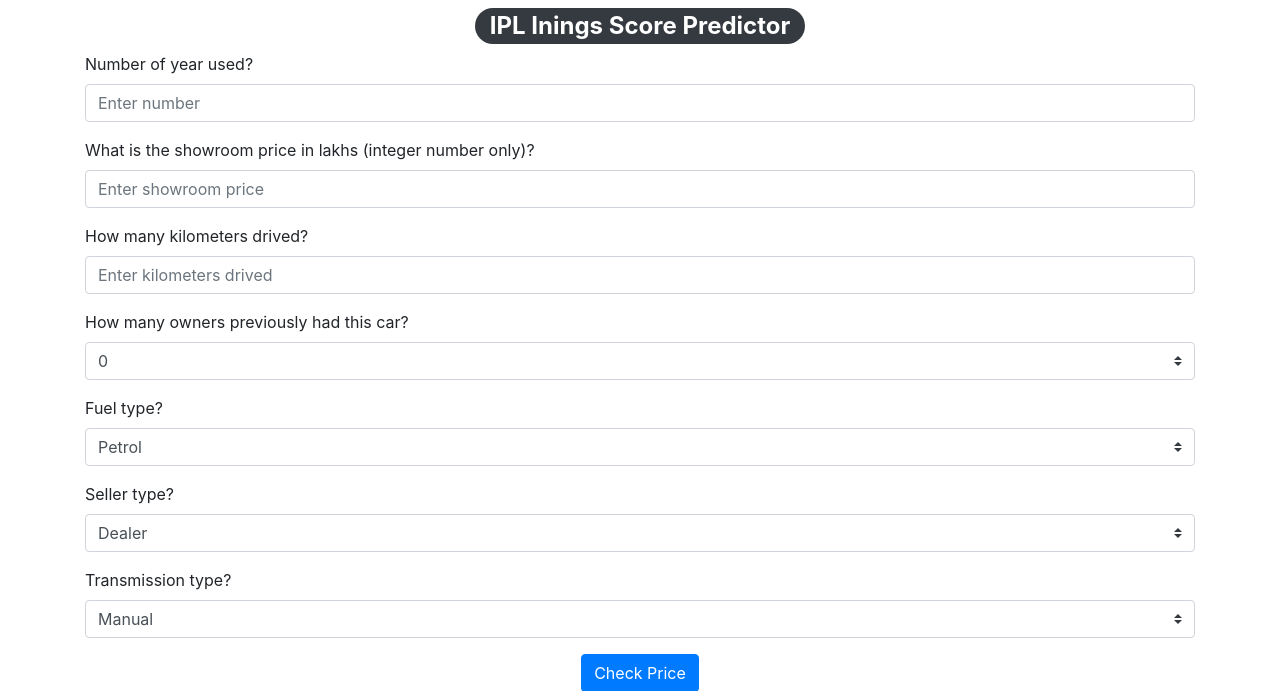
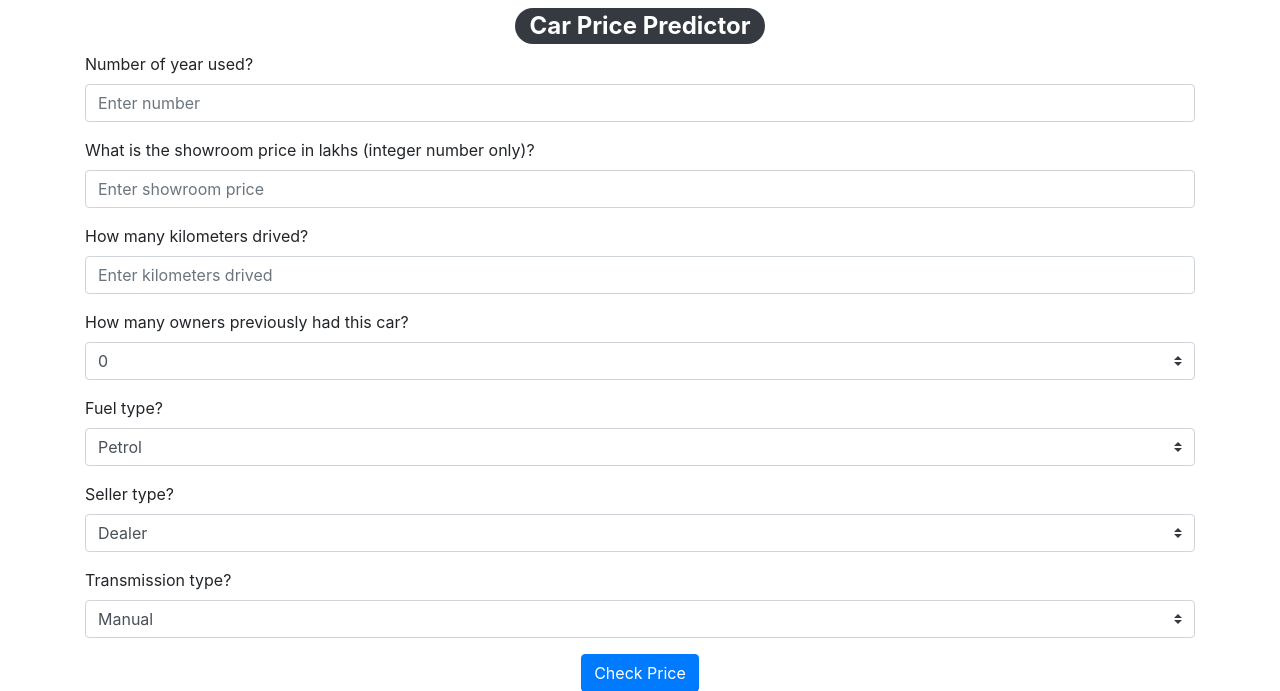
Before and after one commit to ManishGautam001/CarPricePrediction, a Flask app: page / in a window 1280 px wide. Shown: the part 56-747 px from the top of the page. Run offline with Flask 2, Linux system fonts and the light colour scheme; parts of the project's set-up code (start-up, migrations or seed data) failed here and were passed over.

Commit message:
Update index.html

```diff
--- a/templates/index.html
+++ b/templates/index.html
@@ -46,7 +46,7 @@
     </div>
   </nav>
 
-  <h2 class="text-center mt-1"><span class="badge badge-pill badge-dark">IPL Inings Score Predictor</span></h2>
+  <h2 class="text-center mt-1"><span class="badge badge-pill badge-dark">Car Price Predictor</span></h2>
 
 
 
```
